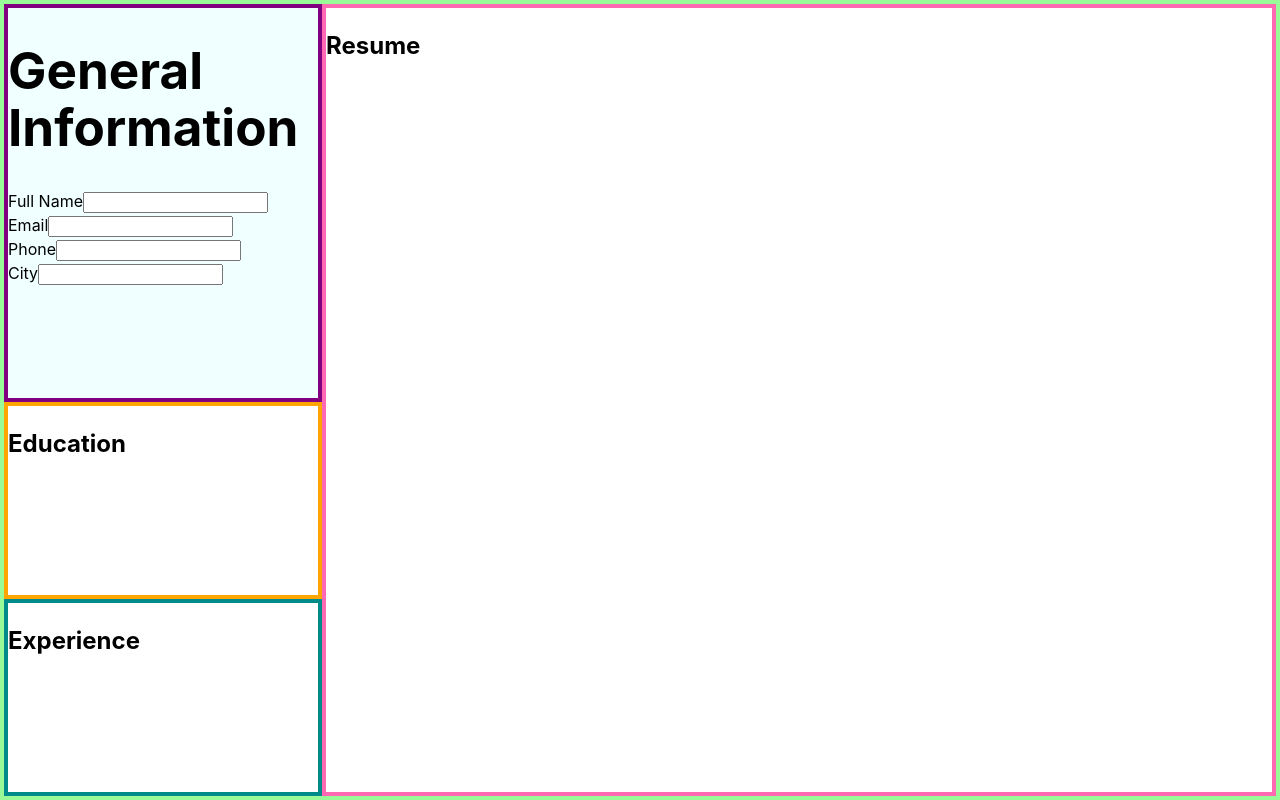
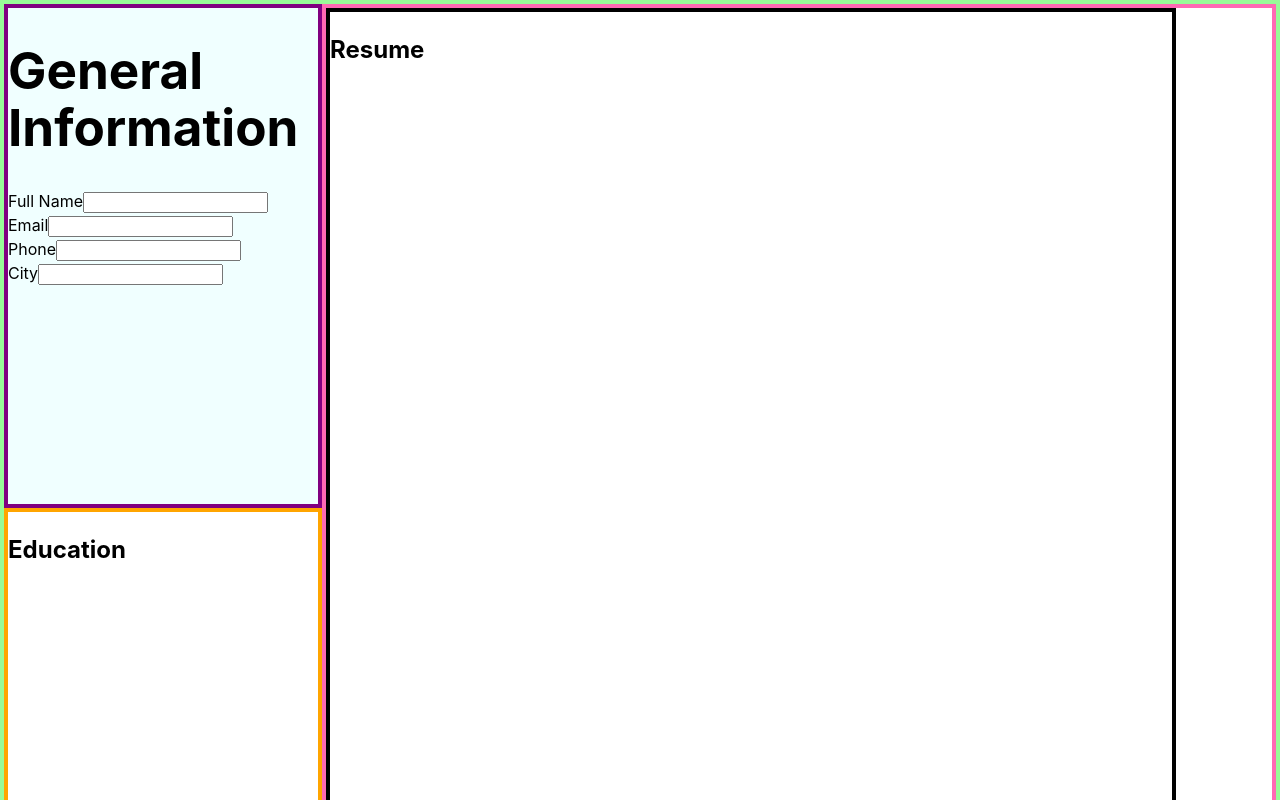
Before and after one commit to Kbouti/CV-Project, a React (Vite) app: page / in a window 1280 px wide. Shown: the top 800 px of the page. Built offline with nearby package versions, Linux system fonts and the light colour scheme.

Commit message:
Resize resume to printer page proportions

```diff
--- a/src/components/output.jsx
+++ b/src/components/output.jsx
@@ -1,12 +1,13 @@
 import { useState } from "react";
 
+const MainOutput = () => {
+  return (
+    <div className="resume mainSection">
+      <div className="resumePage">
+        <h2>Resume</h2>
+      </div>
+    </div>
+  );
+};
 
-const MainOutput = () => {
-    return (
-        <div className="resume mainSection">
-            <h2>Resume</h2>
-        </div>
-    )
-}
-
-export {MainOutput}
+export { MainOutput };
--- a/src/style.css
+++ b/src/style.css
@@ -16,7 +16,7 @@ body {
 #root {
   border: var(--borderSize) solid palegreen;
   width: 100vw;
-  height: 100vh;
+  height: auto;
   min-width: 40rem;
   display: grid;
   grid-template-columns: 1fr 3fr;
@@ -49,4 +49,14 @@ body {
   grid-column-start: 2;
   grid-row: 1;
   grid-row-end: 4;
+
+  display:flex;
+  flex-direction:column;
+  justify-content: center;
 }
+
+.resumePage {
+  border: var(--borderSize) solid black;
+  width: 850px;
+  height: 1100px;
+}
```
